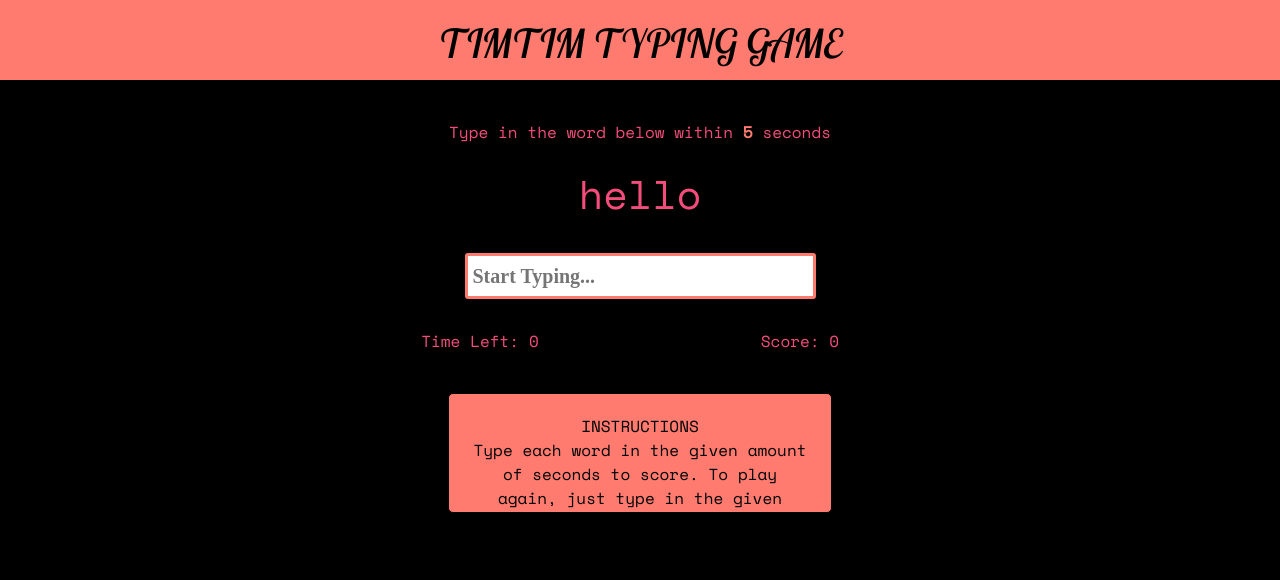
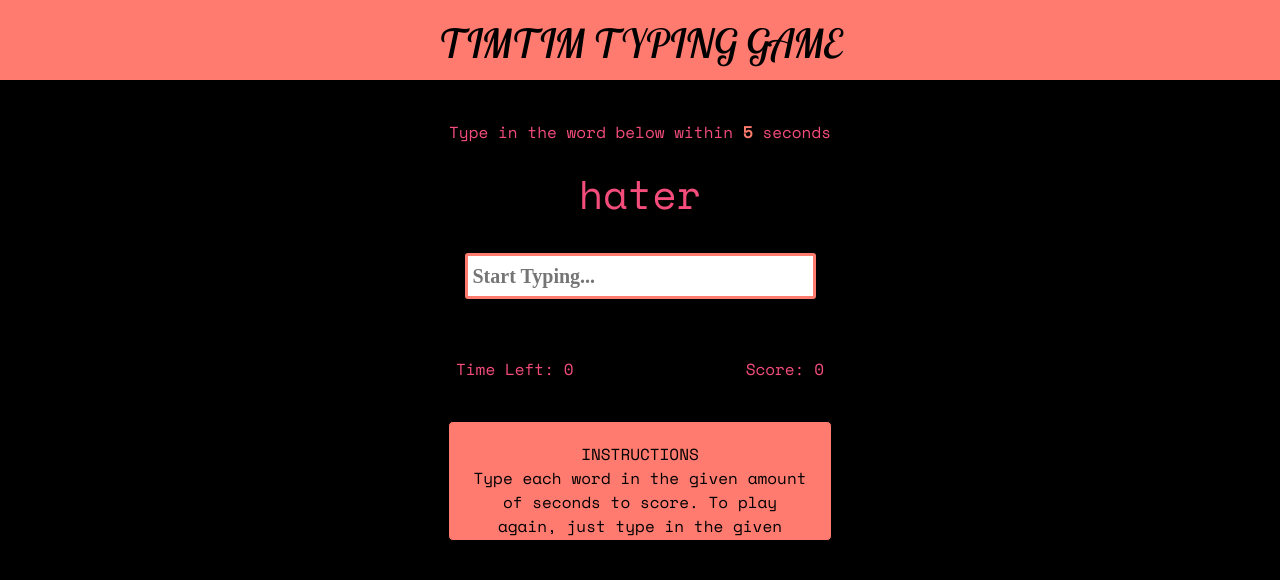
Before and after one commit to engrmarkk/Typing-Game, a plain HTML site: page index.html in a window 1280 px wide. Drawn offline with nearby package versions, Linux system fonts and the light colour scheme; a web font is replaced by a local one.

Commit message:
Modified

```diff
--- a/index.css
+++ b/index.css
@@ -11,6 +11,19 @@ body {
     background-color: #ff7b6f;
     height: 80px;
 }
+
+.time_score{
+    display: flex;
+    align-items: center;
+    justify-content: space-between;
+    margin: 3rem auto 0 auto;
+    width: 25rem;
+}
+
+.time, .score{
+    padding: 0 1rem;
+}
+
 .game-name {
     text-align: center;
     font-size: 20px;
@@ -45,13 +58,13 @@ span{
     font-weight: 600;
 }
 
-.grid {
+/* .grid {
     display: grid;
     grid-template-columns: 1fr 1fr 1fr 1fr;
     margin-bottom: 30px;
     margin-top: 20px;
 
-}
+} */
 .instruction {
     border: 1px solid black;
     height: 120px;
--- a/index.html
+++ b/index.html
@@ -10,7 +10,7 @@
       href="https://fonts.googleapis.com/css2?family=Lobster+Two:ital@1&family=Sofia&family=Space+Mono&display=swap"
       rel="stylesheet"
     />
-    <script src="index.js"></script>
+    <script src="index.js" defer></script>
     <title>TimTim Typing Game</title>
   </head>
   <body>
@@ -21,7 +21,7 @@
       <p class="line-two">
         Type in the word below within <span id="span">5</span> seconds
       </p>
-      <p id="word-displaying">hello</p>
+      <p id="word-displaying"></p>
       <input
         type="text"
         name="input-area"
@@ -31,10 +31,8 @@
       <p class="game-over"></p>
       <div class="grid">
         <div></div>
-        <div>
+        <div class="time_score">
           <p class="time">Time Left: 0</p>
-        </div>
-        <div>
           <p class="score">Score: 0</p>
         </div>
         <div></div>
```
